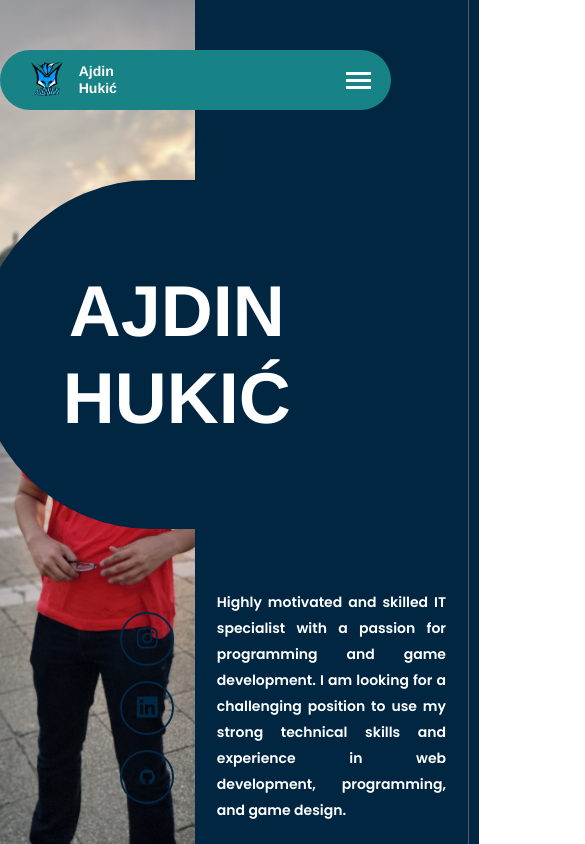
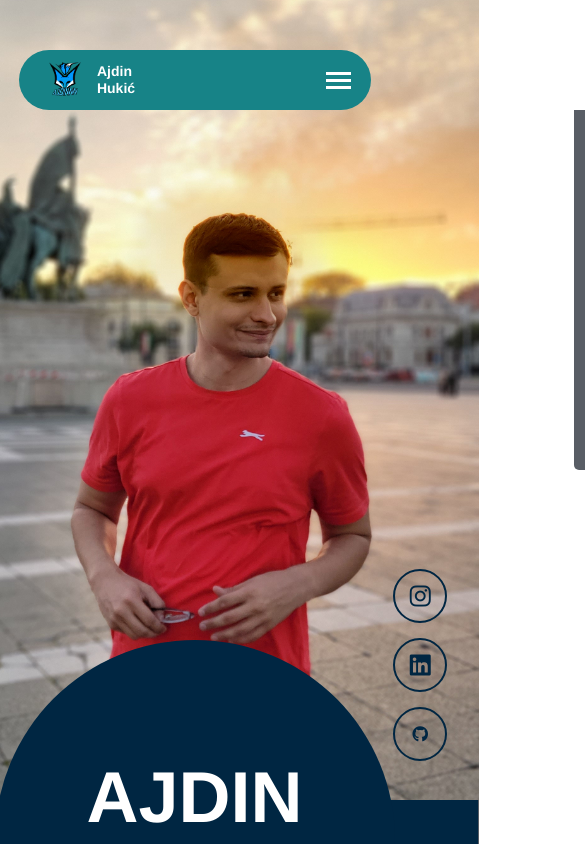
Before and after one commit to AjdiNNN/biography, a Vue app: page / in a window 390 px wide. Shown: the top 844 px of the page, 585 px wide, since content can reach past the window. Built offline with nearby package versions, Linux system fonts and the light colour scheme; what @meforma/vue-toaster, vue-ellipse-progress would draw is missing.

Commit message:
Resposnive

```diff
--- a/src/App.vue
+++ b/src/App.vue
@@ -16,9 +16,9 @@
           </div>
         </div>
         <div class="right-div">
-            <div class="content" style="height: 150px; border-bottom: none;">
+            <div class="content empty">
             </div>
-            <div class="content" style="border-bottom: none;">
+            <div class="content balloncontainer">
                 <div class="ballon">
                   <div class="name">AJDIN</div>
                     <div class="name">HUKIĆ</div>
@@ -468,6 +468,13 @@ export default {
 .ve-progress .value {
   color: #68e0cf; /* Change this to the desired font color */
 }
+.empty{
+  height: 150px;
+  border-bottom: none;
+}
+.balloncontainer{
+  border-bottom: none !important;
+}
 .name {
   color: #ffffff;
   font-size: 4.5em;
@@ -497,20 +504,18 @@ export default {
   position: fixed;
   left: 0;
   top: 0;
-  width: 50%; /* Adjust the width as needed */
+  width: 50%;
   height: 100%;
 }
 
 .right-div {
-    margin-left: 50%; /* Adjust margin to accommodate the left div */
+    margin-left: 50%;
     background-color: #002642;
     width: 48%;
     border-right: 1px solid #585d65;
 }
 
-/* Add your other CSS styles here */
 
-/* Example content styles */
 .content {
   background-color: #002642;
   padding-left: 8%;
@@ -871,15 +876,26 @@ input[type=submit]:hover {
   width: 100%;
   min-height: 70px;
 }
-@media (max-width: 800px) {
-  .sketchfab-grid {
-    grid-template-columns: repeat(2, 1fr); /* 2 columns when zoomed out */
+@media (max-width: 960px) {
+  .left-div{
+    position: relative;
+    width: 100%;
+    height: 800px;
   }
-}
-
-@media (max-width: 400px) {
-  .sketchfab-grid {
-    grid-template-columns: repeat(1, 1fr); /* 1 column when zoomed in */
+  .right-div{
+    width: auto;
+    margin: 0 auto;
+  }
+  .empty{
+    display: none;
+  }
+  .balloncontainer{
+    align-items: center;
+  }
+  .ballon{
+    margin-left: 0;
+    margin-top: -10em;
+    height: 400px;
   }
 }
 </style>
--- a/src/components/Navigation.vue
+++ b/src/components/Navigation.vue
@@ -19,6 +19,10 @@
 		  			<a class="dropdown-link" href="#education">Education</a>
 				</div>
 			</div>
+			<a class="dropdown-link-mobile" href="#about">ABOUT</a>
+			<a class="dropdown-link-mobile" href="#experience">Experience</a>
+			<a class="dropdown-link-mobile" href="#languages">Languages</a>
+			<a class="dropdown-link-mobile" href="#education">Education</a>
 			<a href="#program">Programming</a>
 			<a href="#unity"><i class="fa-brands fa-unity"></i>&nbsp;Unity</a>
 		  	<a href="#portofolio">Portofolio</a>
@@ -173,7 +177,18 @@ margin: 2px 0;
 .dropdown:hover .dropdown-content {
   display: block;
 }
-@media (max-width: 768px) {
+.dropdown{
+	display: block;
+}
+.dropdown-link-mobile{
+	display: none !important;
+}
+@media (max-width: 860px) {
+	.navbar{
+		width: 80%;
+	}
+}
+@media (max-width: 1250px) {
 	.resume{
 		border: none;
 	}
@@ -185,7 +200,7 @@ margin: 2px 0;
 		flex-direction: column;
 		background-color: #585d65;
 		position: absolute;
-		top: 70px;
+		top: 60px;
 		z-index: 1;
 		transform: translateX(150%);
 		border-bottom-left-radius: 5px;
@@ -197,12 +212,19 @@ margin: 2px 0;
 	}
 
 	.links.active {
-		transform: translateX(-67.4%);
+		transform: translateX(-74.6%);
 	}
 	.navbar.active {
 		border-bottom-right-radius: 0px;
 	}
 	.links a {
+		padding: 10px 0;
+	}
+	.dropdown{
+		display: none;
+	}
+	.dropdown-link-mobile{
+		display: block !important;
 	}
 }
 </style>
```
